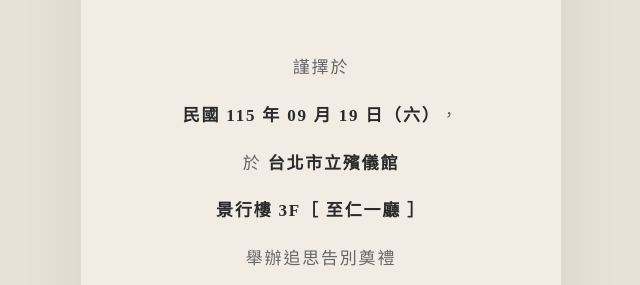
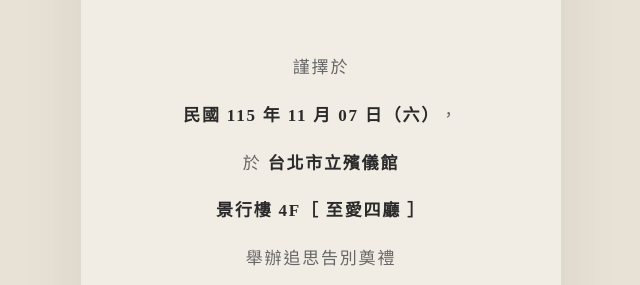
Before and after one commit to Shiangan/Cai-FuZhao, a plain HTML site: page index.html in a window 1280 px wide. Shown: the part 1444-1729 px from the top of the page, 319-959 px from the left. Drawn offline with Linux system fonts and the light colour scheme; a web font is replaced by a local one.

Commit message:
Update index.html

```diff
--- a/index.html
+++ b/index.html
@@ -491,9 +491,9 @@
                         <span class="u-block">圓滿旅程，安祥辭世，</span><br>
                         <span class="u-block">留下的溫暖，將永遠照亮我們。</span><br><br>
                         謹擇於<br>
-                        <span class="u-block" style="color:var(--ink); font-weight:600;">民國 115 年 09 月 19 日（六）</span>，<br>
+                        <span class="u-block" style="color:var(--ink); font-weight:600;">民國 115 年 11 月 07 日（六）</span>，<br>
                         於 <span class="u-block" style="color:var(--ink); font-weight:600;">台北市立殯儀館</span><br>
-                        <span class="u-block" style="color:var(--ink); font-weight:600;">景行樓 3F［ 至仁一廳 ］</span><br>
+                        <span class="u-block" style="color:var(--ink); font-weight:600;">景行樓 4F［ 至愛四廳 ］</span><br>
                         舉辦追思告別奠禮
                     </p>
                 </div>
```
